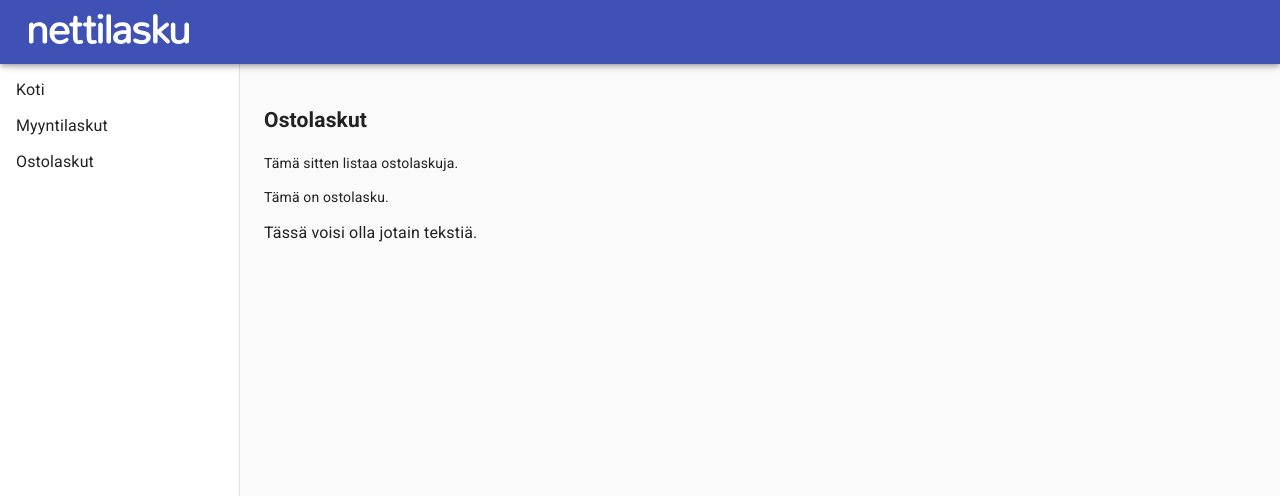
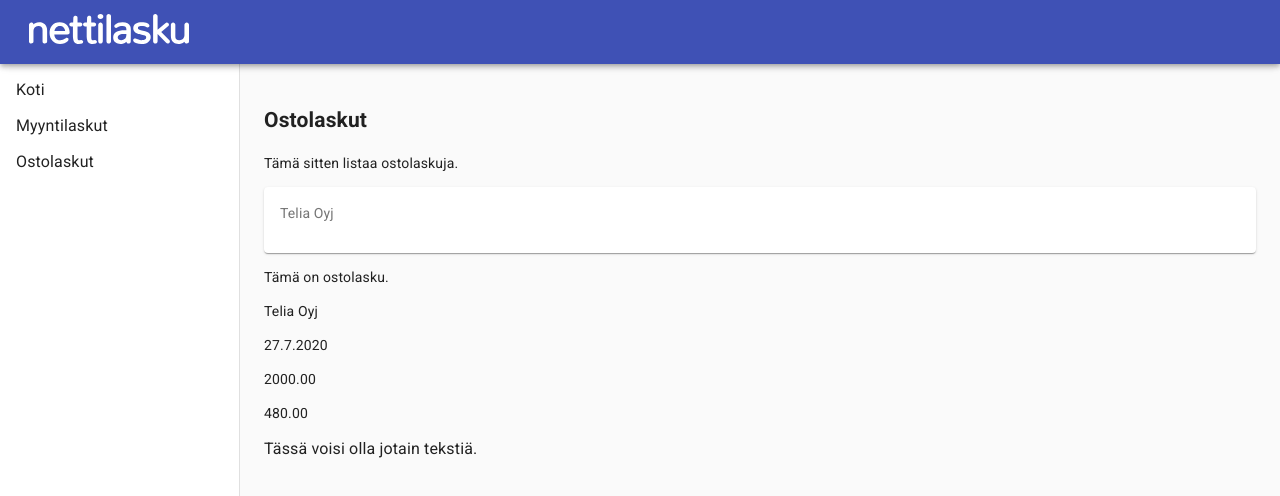
Before and after one commit to epicharri/nl, a React (Create React App) app: page /purchaseinvoices in a window 1280 px wide. Shown: the top 496 px of the page. Built offline with nearby package versions, Linux system fonts and the light colour scheme.

Commit message:
Ostolaskuihin Card-komponentin alkuaskeleet

```diff
--- a/src/components/PurchaseInvoices.js
+++ b/src/components/PurchaseInvoices.js
@@ -1,19 +1,76 @@
-import React from 'react'
+import React from "react"
+import {
+  Card,
+  Typography,
+  CardContent,
+} from "@material-ui/core"
+import { makeStyles } from "@material-ui/core/styles"
 
-const PurchaseInvoice = () => {
+const useStyles = makeStyles({
+  root: {
+    minWidth: 275,
+  },
+  bullet: {
+    display: "inline-block",
+    margin: "0 2px",
+    transform: "scale(0.8)",
+  },
+  title: {
+    fontSize: 14,
+  },
+  pos: {
+    marginBottom: 12,
+  },
+})
+
+const PurchaseInvoice = ({ props }) => {
+  const invoice = props
+  const classes = useStyles()
   return (
+    <>
+      <Card className={classes.root}>
+        <CardContent>
+          <Typography
+            className={classes.title}
+            color="textSecondary"
+            gutterBottom
+          >
+            {invoice.sender}
+          </Typography>
+        </CardContent>
+      </Card>
+
       <div>
         <p>Tämä on ostolasku.</p>
+        <p>{invoice.sender}</p>
+        <p>{invoice.dueDate}</p>
+        <p>{invoice.total}</p>
+        <p>{invoice.VAT}</p>
       </div>
+    </>
   )
 }
 
-const PurchaseInvoices =() => {
+const PurchaseInvoices = () => {
+  const listOfPurchaceInvoices = [
+    {
+      sender: "Telia Oyj",
+      dueDate: "27.7.2020",
+      total: "2000.00",
+      VAT: "480.00",
+    },
+  ]
   return (
     <div>
       <h2>Ostolaskut</h2>
-            <p>Tämä sitten listaa ostolaskuja.</p>
-            <PurchaseInvoice></PurchaseInvoice>
+      <p>
+        Tämä sitten listaa ostolaskuja.
+      </p>
+      <PurchaseInvoice
+        props={
+          listOfPurchaceInvoices[0]
+        }
+      ></PurchaseInvoice>
     </div>
   )
 }
```
Lines whose indentation alone changed are shown as unchanged.
